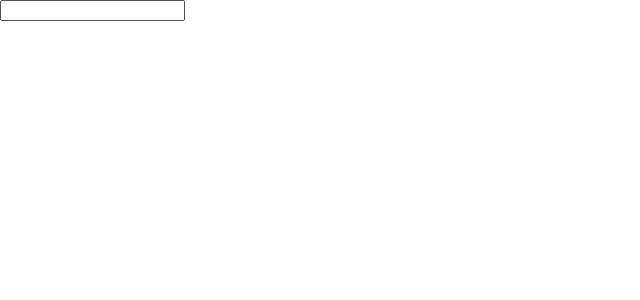
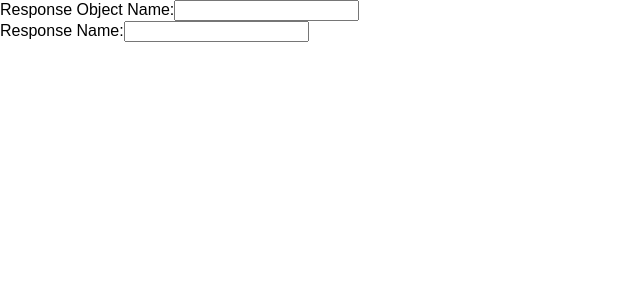
Before and after one commit to Dragonegger2/BuilderBuilder, a React (Create React App) app: page / in a window 1280 px wide. Shown: the top 300 px of the page, without its empty margins (0-640 px from the left). Built offline with nearby package versions, Linux system fonts and the light colour scheme.

Commit message:
Added another text box.

```diff
--- a/src/App.js
+++ b/src/App.js
@@ -6,9 +6,16 @@ class App extends Component {
   render() {
     return (
       <div className="builder">
-        <input
+        <div>
+          Response Object Name:<input
+            type='textbox'
+          />
+        </div>
+        <div>
+        Response Name:<input
           type='textbox'
         />
+        </div>
       </div>
     );
   }
```
